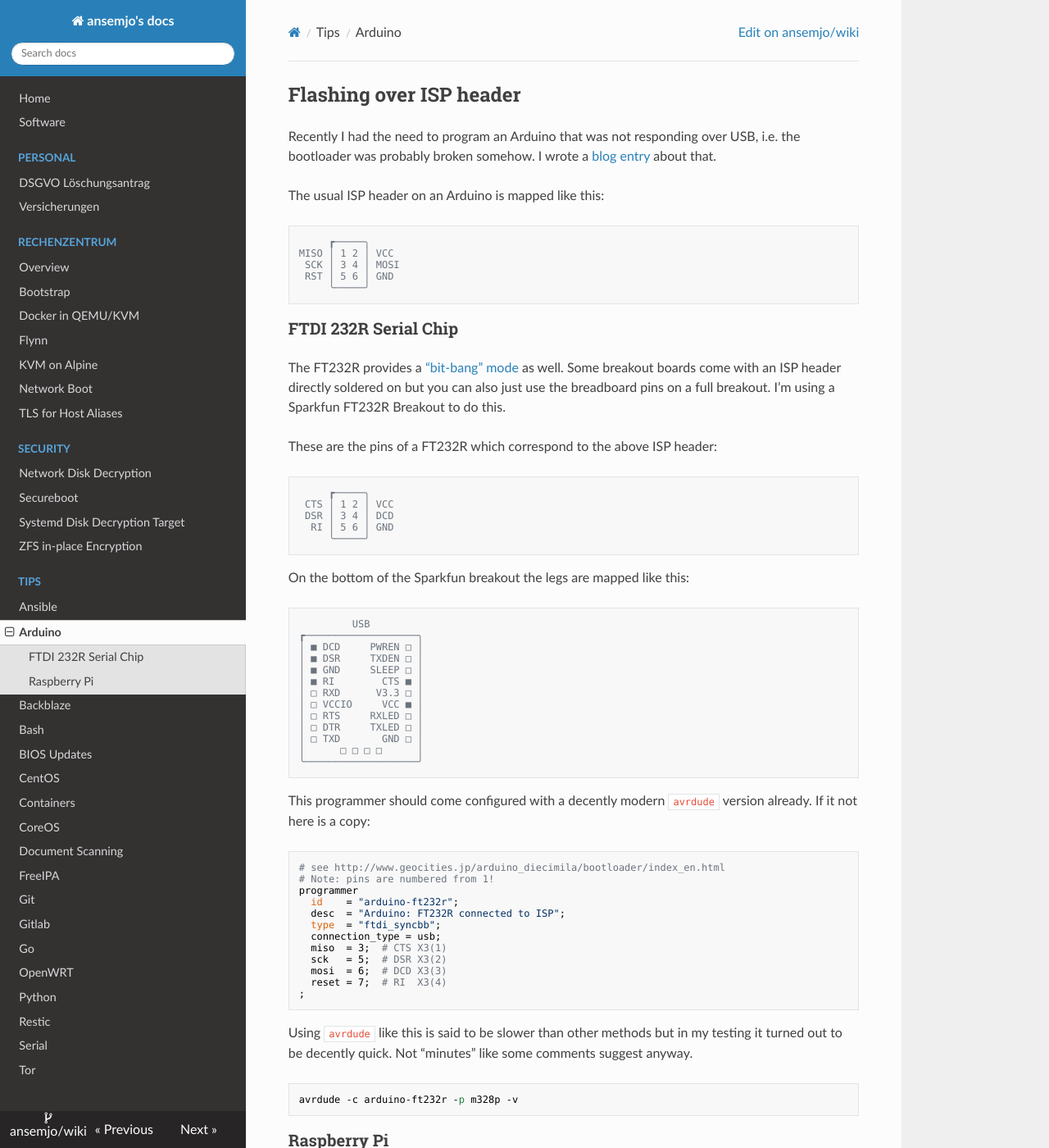
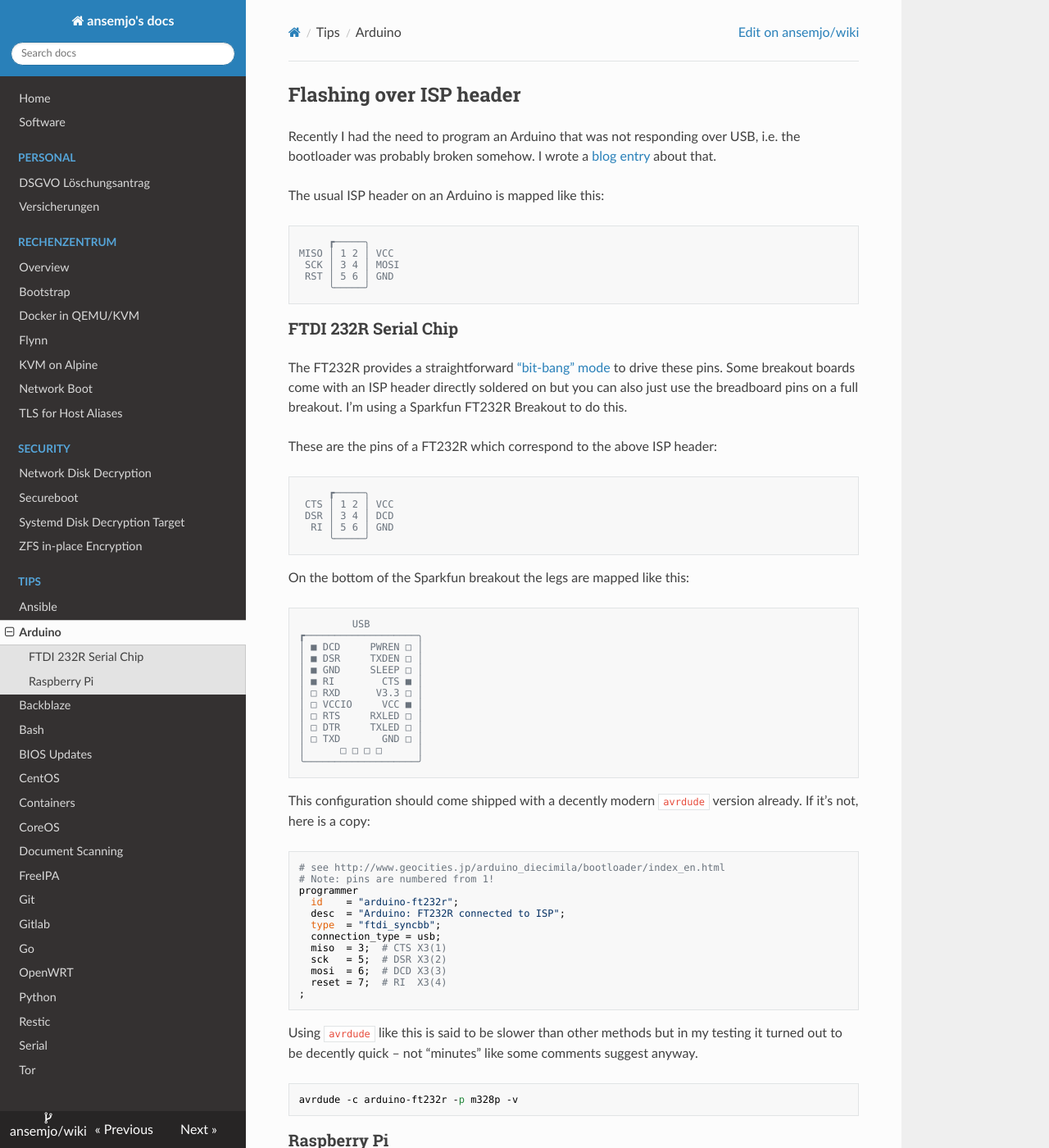
Before and after one commit to ansemjo/wiki, an MkDocs documentation site: the page built from docs/tips/arduino.md, in a window 1280 px wide and 1400 px high. Shown: the whole window at 82% size. Built offline with MkDocs 1.6.1, drawn with Linux system fonts in a browser that asks for light colours; nearby versions of some CDN libraries; some of the changed text lies outside the part shown.

Commit message:
fix some wording in arduino page

````diff
--- a/docs/tips/arduino.md
+++ b/docs/tips/arduino.md
@@ -17,9 +17,9 @@ MISO │ 1 2 │ VCC
 
 ### FTDI 232R Serial Chip
 
-The FT232R provides a ["bit-bang" mode][bitbang] as well. Some breakout boards come with
-an ISP header directly soldered on but you can also just use the breadboard pins on a full
-breakout. I'm using a Sparkfun FT232R Breakout to do this.
+The FT232R provides a straightforward ["bit-bang" mode][bitbang] to drive these pins. Some
+breakout boards come with an ISP header directly soldered on but you can also just use the
+breadboard pins on a full breakout. I'm using a Sparkfun FT232R Breakout to do this.
 
 [bitbang]: https://www.ftdichip.com/Support/Documents/AppNotes/AN_232R-01_Bit_Bang_Mode_Available_For_FT232R_and_Ft245R.pdf
 
@@ -51,8 +51,8 @@ On the bottom of the Sparkfun breakout the legs are mapped like this:
 ╰───────────────────╯
 ```
 
-This programmer should come configured with a decently modern `avrdude` version already. If
-it not here is a copy:
+This configuration should come shipped with a decently modern `avrdude` version
+already. If it's not, here is a copy:
 
 ```
 # see http://www.geocities.jp/arduino_diecimila/bootloader/index_en.html
````
Also changed, not shown: other parts of docs/tips/arduino.md (+6 -6 lines).
